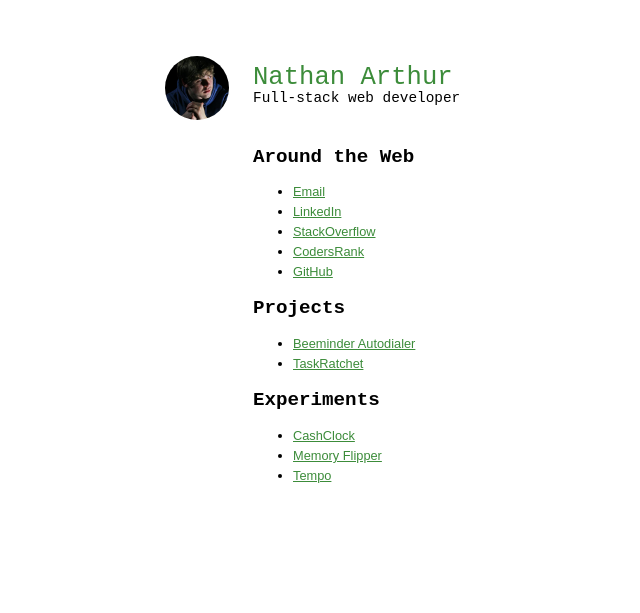
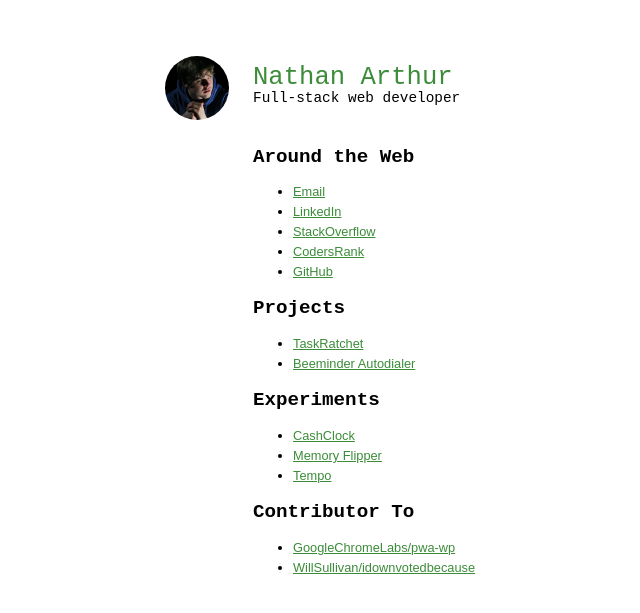
Before and after one commit to narthur/narthur.github.io, a Jekyll site: the page built from index.md, in a window 1280 px wide. Shown: the top 613 px of the page, without its empty margins (275-915 px from the left). Built offline with Jekyll 4.4.1, drawn with Linux system fonts in a browser that asks for light colours; nearby versions of some CDN libraries.

Commit message:
Update index.md

```diff
--- a/index.md
+++ b/index.md
@@ -16,11 +16,16 @@ include-in-nav: false
 
 ## Projects
 
+- [TaskRatchet](http://taskratchet.com/)
 - [Beeminder Autodialer](https://autodial.taskratchet.com/)
-- [TaskRatchet](http://taskratchet.com/)
 
 ## Experiments
 
 - [CashClock](http://www.nathanarthur.com/CashClock/)
 - [Memory Flipper](http://www.nathanarthur.com/memory-flipper/index.html)
 - [Tempo](http://www.nathanarthur.com/Tempo/)
+
+## Contributor To
+
+- [GoogleChromeLabs/pwa-wp](https://github.com/GoogleChromeLabs/pwa-wp)
+- [WillSullivan/idownvotedbecause](https://github.com/WillSullivan/idownvotedbecause)
```
